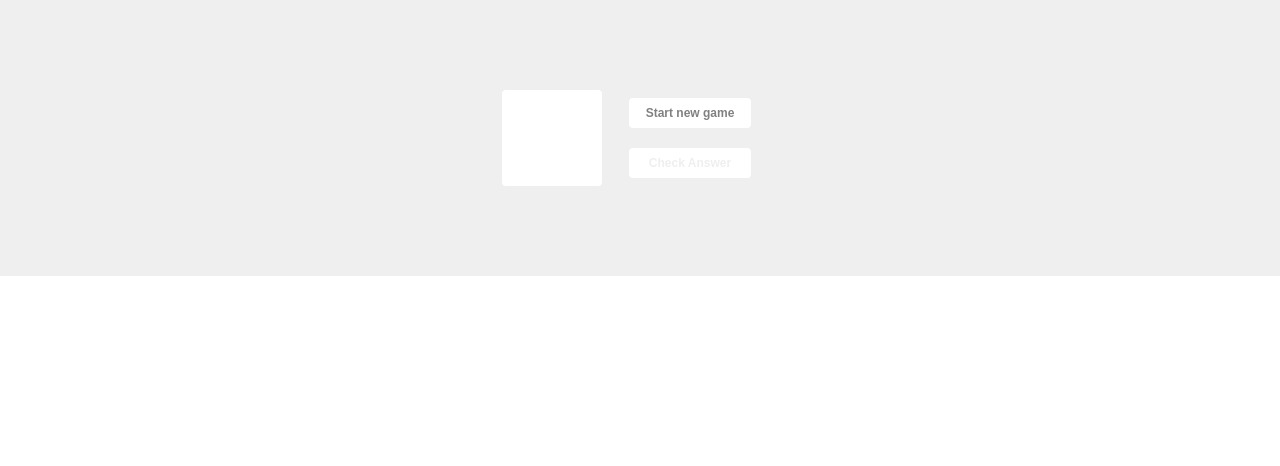
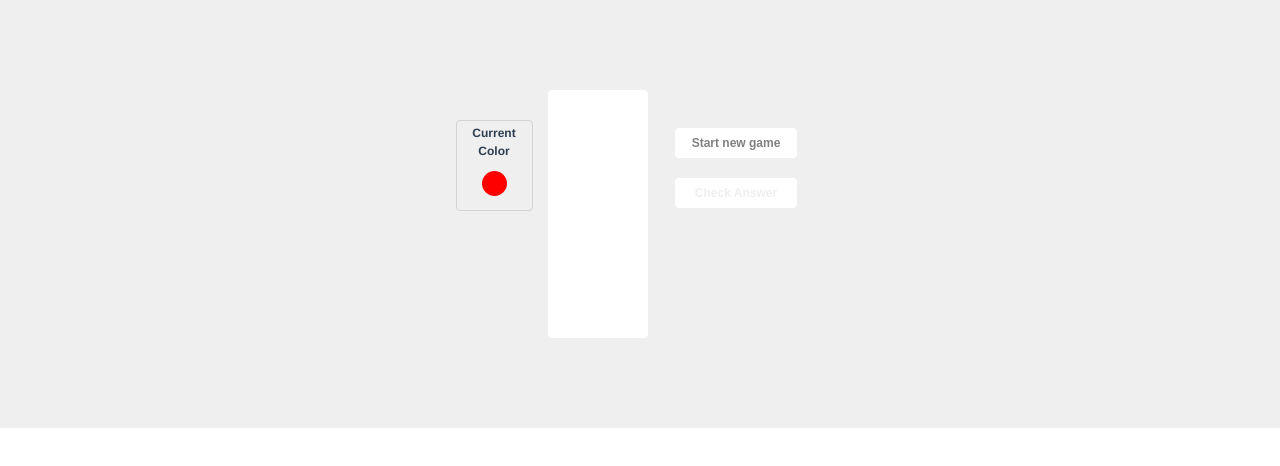
Before and after one commit to chirinom/mastermind, a Vue app: page / in a window 1280 px wide. Shown: the top 466 px of the page. Built offline with nearby package versions, Linux system fonts and the light colour scheme.

Commit message:
cleaning and current color

```diff
--- a/src/components/ColorInputButtons.vue
+++ b/src/components/ColorInputButtons.vue
@@ -54,7 +54,6 @@ export default {
   padding: 30px 50px;
   background-color: white;
   border-radius: 4px;
-
 }
 .colors-guess {
   display: flex;
--- a/src/components/ColorsBar.vue
+++ b/src/components/ColorsBar.vue
@@ -1,5 +1,7 @@
 <template>
-  <ColorButtons :options="availableColors"/>
+  <div class="colors-bar">
+    <ColorButtons :options="availableColors"/>
+  </div>
 </template>
 
 <script>
@@ -16,3 +18,9 @@ export default {
   }
 }
 </script>
+
+<style lang="scss" scoped>
+  .colors-bar {
+    padding: 30px 0;
+  }
+</style>
--- a/src/components/ColorsBarButtons.vue
+++ b/src/components/ColorsBarButtons.vue
@@ -1,5 +1,9 @@
 <template>
   <div class="colors-container">
+    <div class="current-color">
+      <span class="label">Current Color</span>
+      <button :class="`btn color-btn__` + currentColor" :disabled="true"></button>
+    </div>
     <button
       v-for="(color, index) in availableColors" :key="index"
       @click="setCurrentColor($event.target.value)"
@@ -15,7 +19,7 @@ import { mapGetters, mapMutations } from 'vuex'
 export default {
   name: 'ColorsBarButtons',
   computed: {
-    ...mapGetters(['availableColors'])
+    ...mapGetters(['availableColors', 'currentColor'])
   },
   methods: {
     ...mapMutations(['setCurrentColor'])
@@ -27,6 +31,23 @@ export default {
 .colors-container {
   max-width: 77px;
   padding: 0 15px 0 0;
+
+  & .current-color {
+    border-style: solid;
+    border-width: 1px;
+    border-color: lightgray;
+    border-radius: 4px;
+    padding: 2px;
+    cursor: not-allowed;
+
+    & button {
+      cursor: not-allowed;
+    }
+    & .label {
+      font-size: 12px;
+      font-weight: bold;
+    }
+  }
 }
 .btn {
   margin: 12px;
@@ -45,7 +66,6 @@ export default {
 }
 
 .color-btn {
-
   &__red {
     background-color: red;
   }
--- a/src/components/ControlSection.vue
+++ b/src/components/ControlSection.vue
@@ -1,8 +1,9 @@
 <template>
   <div class="control-wrapper">
     <button class="btn start-game" @click="createNewGame">Start new game</button>
-    <button class="btn check-answer" @click="createNewGuess" disabled="true">Check Answer</button>
+    <button class="btn check-answer" @click="createNewGuess" :disabled="checkEnabled">Check Answer</button>
     <span :class="['label', gameStatus]">{{gameStatus}}</span>
+
   </div>
 </template>
 
@@ -12,7 +13,7 @@ import { mapActions, mapGetters } from 'vuex'
 export default {
   name: 'FeedbackSection',
   computed: {
-    ...mapGetters(['gameStatus', 'currentGuess'])
+    ...mapGetters(['gameStatus', 'checkEnabled'])
   },
   methods: {
     ...mapActions(['createNewGuess', 'createNewGame'])
@@ -23,6 +24,7 @@ export default {
 <style lang="scss" scoped>
 .control-wrapper {
   max-width: 177px;
+  padding: 30px 0;
 }
 .btn {
   font-weight: bold;
@@ -48,6 +50,7 @@ export default {
   }
   &.check-answer {
     color: lightblue;
+    margin: 0 0 100px;
     &:hover{
       color: rgb(54, 169, 207);
     }
@@ -65,5 +68,9 @@ export default {
   &.lost {
     color: rgb(195, 4, 4);
   }
+  &.running {
+    font-size: 22px !important;
+    color: lightgreen;
+  }
 }
 </style>
--- a/src/components/Mastermind.vue
+++ b/src/components/Mastermind.vue
@@ -36,8 +36,5 @@ export default {
 <style scoped lang="scss">
 .wrapper {
   display: flex;
-  & .colors-bar {
-    padding: 30px 0;
-  }
 }
 </style>
--- a/src/store/modules/mastermind.js
+++ b/src/store/modules/mastermind.js
@@ -21,7 +21,8 @@ const state = {
     code: ['grey', 'grey', 'grey', 'grey'],
     disabled: true,
     white_pegs: 0
-  }
+  },
+  checkEnabled: true
 }
 const getters = {
   id: (state) => state.id,
@@ -29,7 +30,8 @@ const getters = {
   currentGuess: (state) => state.currentGuess,
   currentColor: (state) => state.currentColor,
   completeSlotsList: (state) => state.completeSlotsList,
-  gameStatus: (state) => state.gameStatus
+  gameStatus: (state) => state.gameStatus,
+  checkEnabled: (state) => state.checkEnabled
 }
 const actions = {
   async createNewGame ({ dispatch }) {
@@ -97,6 +99,9 @@ const mutations = {
         state.hasInput = true
         option.code[data.index] = data.color
         state.currentGuess.code = option.code
+        if (state.currentGuess.code.find((a) => a === 'lightgrey') === undefined) {
+          state.checkEnabled = false
+        }
       }
     })
   },
@@ -104,7 +109,7 @@ const mutations = {
   setUpdateGuessesTable: (state) => {
     const fullList = []
     const availableSlotsCount = state.maxGuesses - state.guesses.length
-    const hasCheckedVals = state.currentGuess.code.find((a) => a === 'lightgrey')
+    const inputNotComplete = state.currentGuess.code.find((a) => a === 'lightgrey') !== undefined
     const emptySlot = {
       black_pegs: 0,
       code: ['lightgrey', 'lightgrey', 'lightgrey', 'lightgrey'],
@@ -112,14 +117,15 @@ const mutations = {
       white_pegs: 0
     }
 
-    // Add guesses with disabled true
+    // Add guesses
     state.guesses.map(guess => fullList.push({ ...guess, disabled: true }))
 
     // Add empty slot or user input
     if (!state.hasInput) {
-      hasCheckedVals
+      inputNotComplete
         ? fullList.push(state.inputSlot)
         : fullList.push(emptySlot)
+      state.checkEnabled = true
     } else {
       state.completeSlotsList.forEach((option) => {
         if (!option.disabled) {
@@ -132,7 +138,6 @@ const mutations = {
     for (let i = 0; i < availableSlotsCount - 1; i++) { fullList.push(state.availableSlot) }
     state.completeSlotsList = fullList
     state.hasInput = false
-    console.log(state.currentGuess)
   }
 }
 
```
